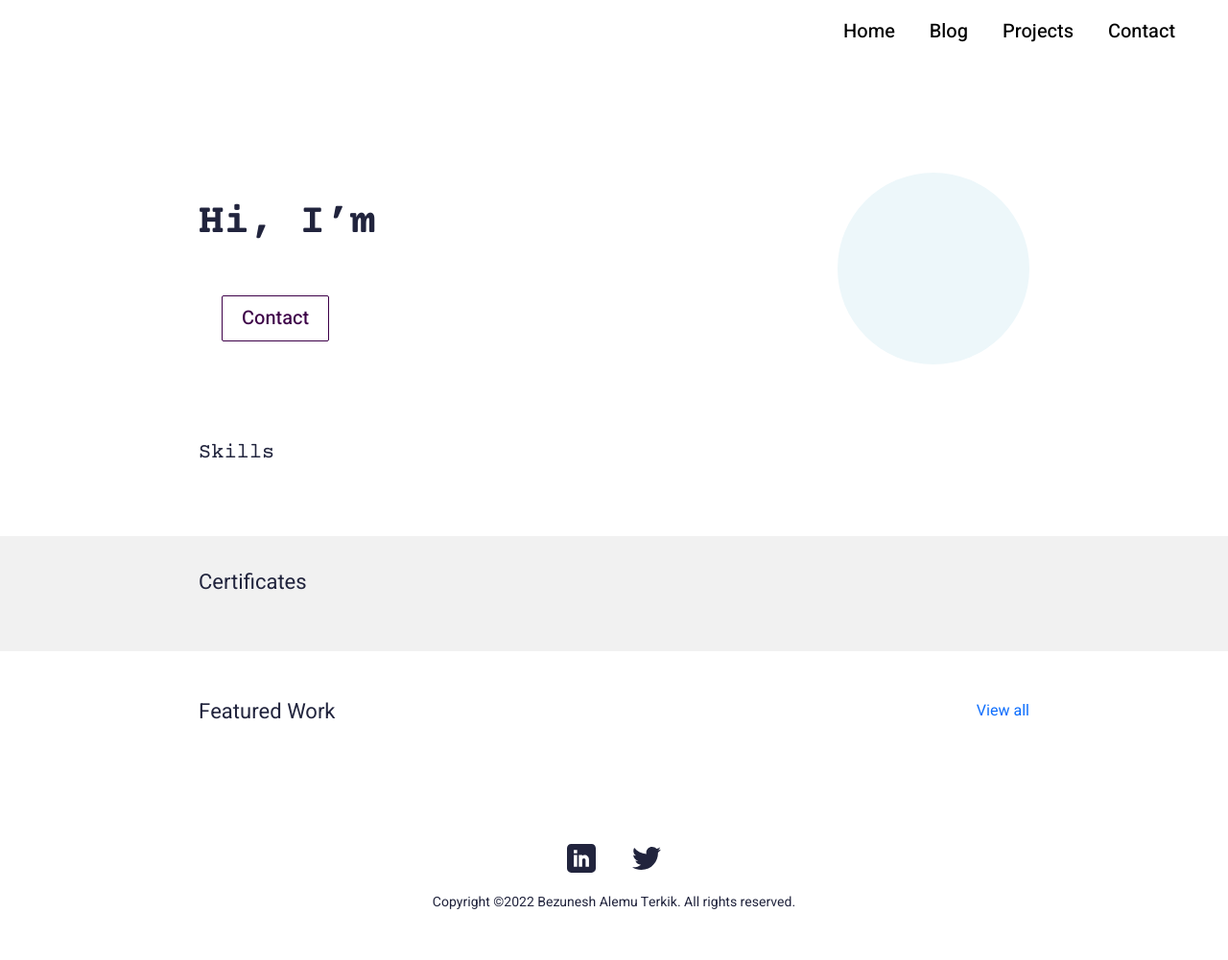
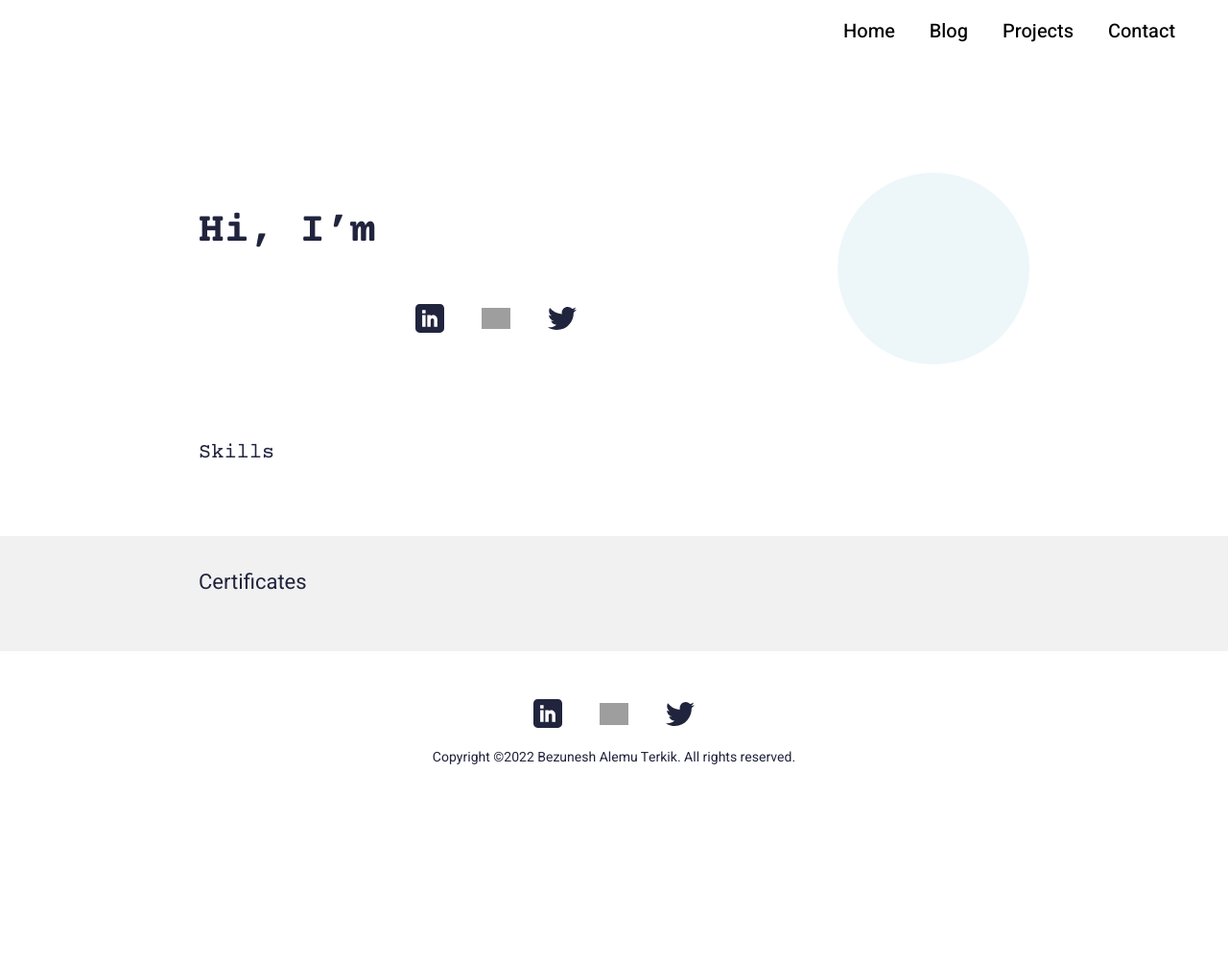
Before and after one commit to bezunesh/bezunesh, a Django app: page / in a window 1280 px wide. Shown: the whole page at 96% size. After the commit the page ends 797 px from the top, so only its background shows below. Run offline with Django 3.2, Linux system fonts and the light colour scheme; data that the repository does not hold is empty; some libraries are stand-ins or nearby versions; grey boxes are pictures that could not be loaded.

Commit message:
feat: Adds social media icons on the home page

```diff
--- a/main/templates/main/index.html
+++ b/main/templates/main/index.html
@@ -30,15 +30,13 @@
             <p>{{me.userprofile.bio}}</p>
             <div class="bannerBtnCol">
               <div class="row">
-                <div class="col-auto">
-                  {% if me.userprofile.cv %}
-                  <a download href="{{me.userprofile.cv.url}}" class="btn btnPrimary">Download Resume</a>
-                  {% endif %}
+                <div class="col-auto m-auto">
+                  <ul class="socialCol">
+                    <li><a href="https://linkedin.com/in/bezunesh"><img src="{% static 'main/images/linkedin.svg' %}" alt="..."></a></li>
+                    <li><a href="https://github.com/bezunesh"><img src="{% static 'main/images/github.svg' %}" alt="..."></a></li>
+                    <li><a href="https://twitter.com/bezunesh"><img src="{% static 'main/images/twitter.svg' %}" alt="..."></a></li>
+                  </ul>
                 </div>
-                <div class="col-auto">
-                  <a href="{% url 'main:contact' %}" class="btn btnOutline">Contact</a>
-                </div>
-              </div>
             </div>
           </div>
         </div>
@@ -102,46 +100,4 @@
     </div>
   </div>
 </section>
-
-<section>
-  <div class="sectionSpace">
-    <div class="container">
-      <div class="portfolioCol">
-        <div class="row pb-3">
-          <div class="col">
-            <h4 class="smText regular">Featured Work</h4>
-          </div>
-          <div class="col-auto">
-            <a href="{% url 'main:portfolios' %}" class="simpleLink">View all</a>
-          </div>
-        </div>
-        {% for p in portfolio %}
-        {% if p.is_active %}
-        <div class="portfolioCard">
-          <div class="row g-4 align-items-center">
-            <div class="col-md-auto">
-              {% if p.image %}
-              <div class="portfolioImgCol">
-                <a href="{% url 'main:portfolio' slug=p.slug %}"><img src="{{p.image.url}}" alt="..."></a>
-              </div>
-              {% endif %}
-            </div>
-            <div class="col-md">
-              <div class="portfolioContentCol">
-                <h4 class="lgTitle"><a href="{% url 'main:portfolio' slug=p.slug %}">{{p.name}}</a></h4>
-                <ul class="portfolioOption">
-                  <li><span class="dateLbl">{{p.date.year}}</span></li>
-                </ul>
-                <p>{{p.description}}</p>
-              </div>
-            </div>
-          </div>
-        </div>
-        {% endif %}
-        {% endfor %}
-      </div>
-      </div>
-    </div>
-  </div>
-</section>
 {% endblock %}
--- a/main/templates/main/partials/footer.html
+++ b/main/templates/main/partials/footer.html
@@ -6,8 +6,9 @@ Start Footer
     <div class="footerCol">
     <div class="container">
         <ul class="socialCol">
-        <li><a href="https://linkedin.com/in/bezunesh"><img src="{% static 'main/images/linkedin.svg' %}" alt="..."></a></li>
-        <li><a href="https://twitter.com/bezunesh"><img src="{% static 'main/images/twitter.svg' %}" alt="..."></a></li>
+            <li><a href="https://linkedin.com/in/bezunesh"><img src="{% static 'main/images/linkedin.svg' %}" alt="..."></a></li>
+            <li><a href="https://github.com/bezunesh"><img src="{% static 'main/images/github.svg' %}" alt="..."></a></li>
+            <li><a href="https://twitter.com/bezunesh"><img src="{% static 'main/images/twitter.svg' %}" alt="..."></a></li>
         </ul>
         <div class="copyrightCol">
         <p>Copyright ©{% now 'Y' %} Bezunesh Alemu Terkik. All rights reserved.</p>
```
